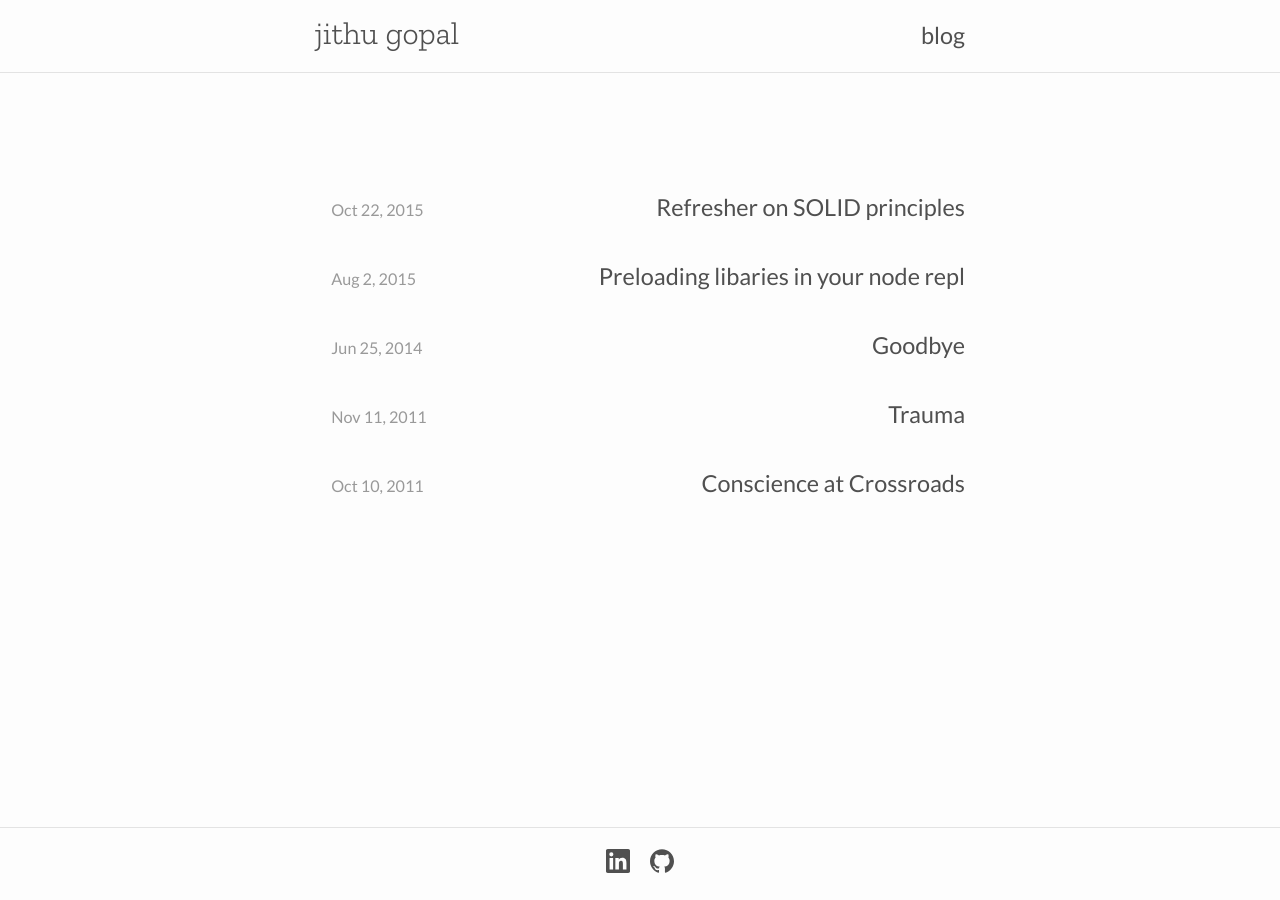
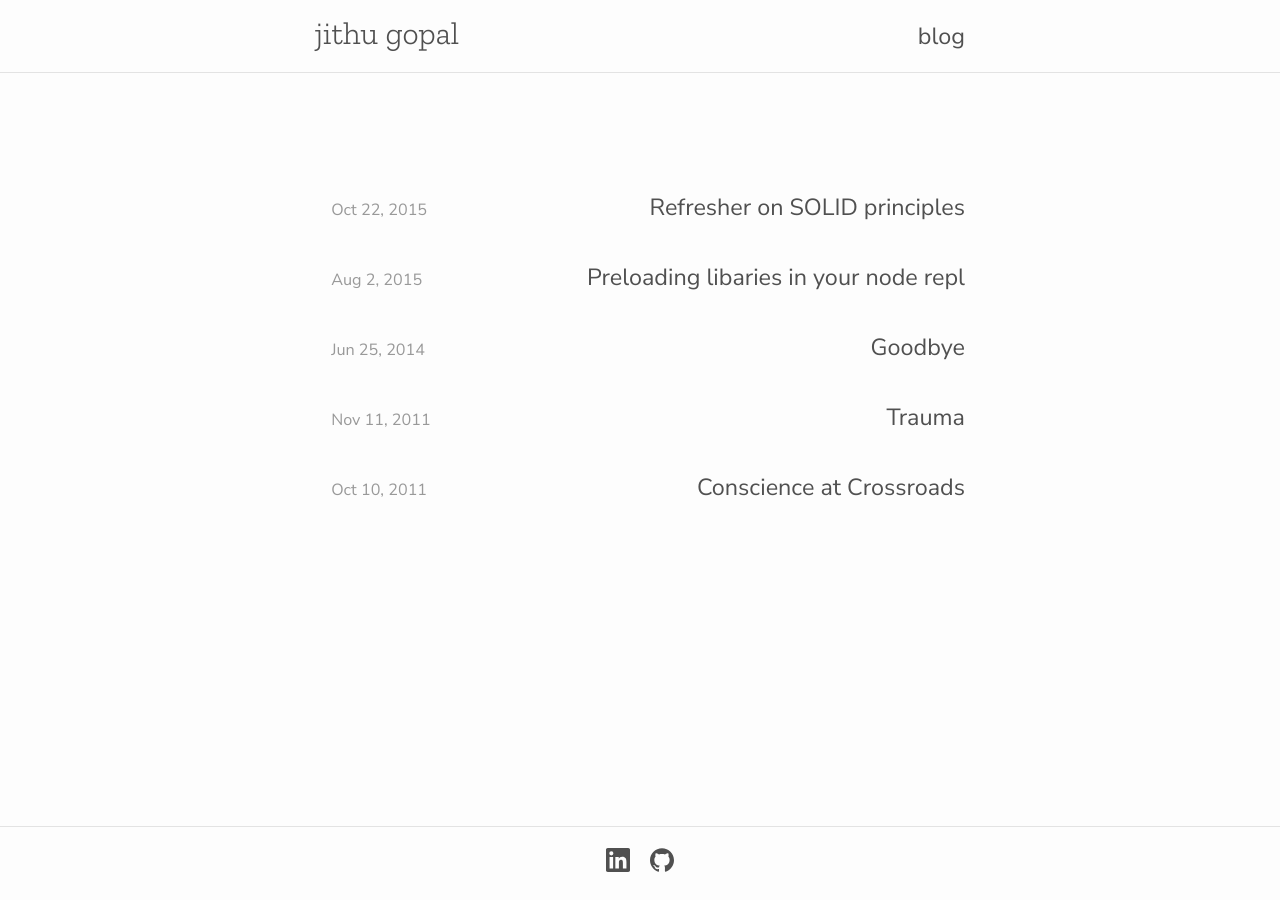
Before and after one commit to jithugopal/jithugopal.github.com, a Jekyll site: the page built from blog.md, in a window 1280 px wide. Built offline with Jekyll 4.4.1, drawn with Linux system fonts in a browser that asks for light colours.

Commit message:
Switch body font from Lato to Nunito Sans
Trying Nunito Sans for a softer, more rounded feel compared to Lato.

Co-Authored-By: Claude Opus 4.6 <noreply@anthropic.com>

```diff
--- a/_sass/_base.scss
+++ b/_sass/_base.scss
@@ -2,19 +2,19 @@
  * Self-hosted fonts
  */
 @font-face {
-  font-family: 'Lato';
+  font-family: 'Nunito Sans';
   font-style: normal;
   font-weight: 300;
   font-display: swap;
-  src: url('/assets/fonts/lato-light.woff2') format('woff2');
+  src: url('/assets/fonts/nunito-sans-light.woff2') format('woff2');
 }
 
 @font-face {
-  font-family: 'Lato';
+  font-family: 'Nunito Sans';
   font-style: normal;
   font-weight: 400;
   font-display: swap;
-  src: url('/assets/fonts/lato-regular.woff2') format('woff2');
+  src: url('/assets/fonts/nunito-sans-regular.woff2') format('woff2');
 }
 
 @font-face {
--- a/css/main.scss
+++ b/css/main.scss
@@ -11,12 +11,12 @@
   --grey-color: #828282;
   --container-width: 650px;
   --base-font-size: 18px;
-  --font-sans: 'Lato', Helvetica, Arial, sans-serif;
+  --font-sans: 'Nunito Sans', Helvetica, Arial, sans-serif;
   --font-serif: 'Zilla Slab', serif;
 }
 
 // SCSS variables
-$base-font-family: 'Lato', Helvetica, Arial, sans-serif;
+$base-font-family: 'Nunito Sans', Helvetica, Arial, sans-serif;
 $serif-font-family: 'Zilla Slab', serif;
 $base-font-size:   18px;
 $small-font-size:  $base-font-size * 0.875;
```
Also changed, not shown: assets/fonts/nunito-sans-light.woff2 (added), assets/fonts/nunito-sans-regular.woff2 (added).
